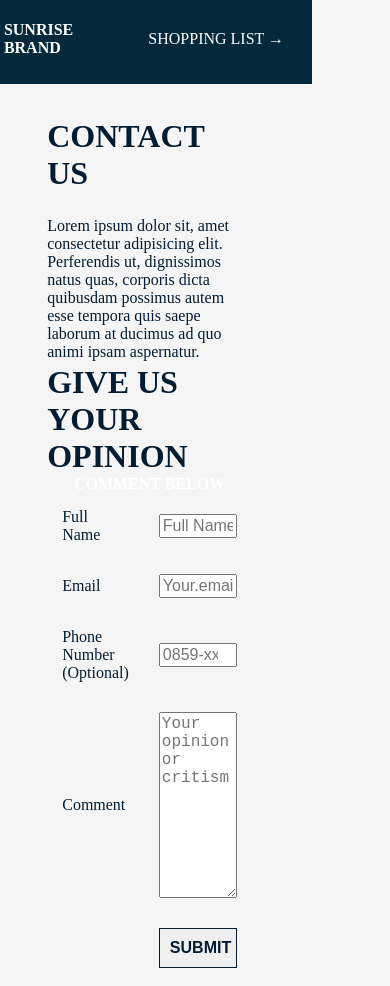
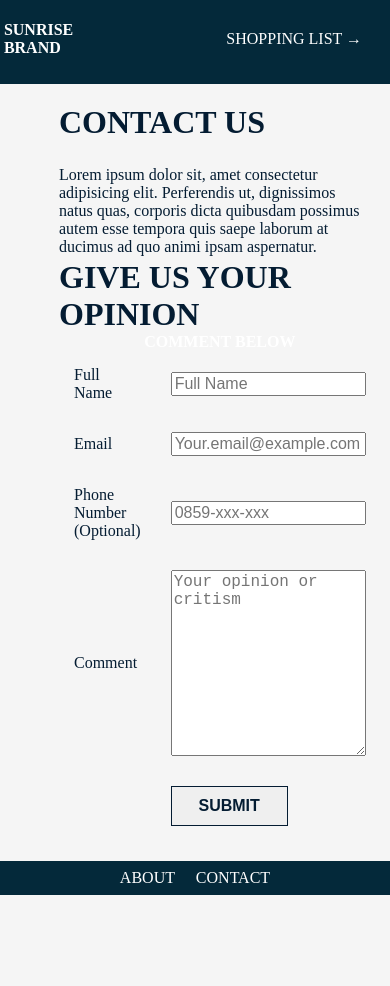
Before and after one commit to zettacamp-bagas-arisandi/bagas_zettacamp_catfish, a plain HTML site: page contact.html in a window 390 px wide. Shown: the top 986 px of the page. After the commit the page ends 895 px from the top, so only its background shows below. Drawn offline with Linux system fonts and the light colour scheme.

Commit message:
CSS day 6

```diff
--- a/assets/css/style.css
+++ b/assets/css/style.css
@@ -6,11 +6,6 @@
     max-width: 100%;
 }
 
-@media only screen and (max-width: 600px){
-    body{
-        width: 80vw;
-    }
-}
 body{
     background-color: whitesmoke;
 }
@@ -50,13 +45,13 @@ section.container{
 }
 
 .media{
-    width: 50%;
+    width: 50vw;
     padding-left: 5%;
 }
 
 .text-home{
-    width: 50%;
-    padding: 5% 5% 5% 0%;
+    width: 30vw;
+    padding: 2vw;
 }
 .text-home > h1 {
     color: #041C32;
@@ -108,7 +103,7 @@ section.container{
   }
 
   .card > img {
-    width: 300px;
+    width: 100vw;
   }
 
   footer{
@@ -156,7 +151,7 @@ span > a.home:hover, .btn:hover, .btn-submit:hover{
     padding: 10px 10px;
     border: 1px solid #041C32;
     transition: 0.3s;
-    width: 20vw;
+    width: 30vw;
 }
 
 .btn{
@@ -197,6 +192,41 @@ input:invalid {
     color: white;
   }
 
-input:disabled{
-    color: maroon;
+input:disabled:hover{
+    background-color: maroon;
+
 }
+
+@media only screen and (max-width: 600px){
+
+    *{
+        max-width: 100vw;
+    }
+    input[type=text], input[type=number], input[type=email], textarea{
+        color: #041C32;
+        width: 50vw;
+    }
+
+    .container{
+        width: 100% !important;
+    }
+
+    .media, .text-home{
+        margin: 0;
+        padding: 0;
+        width: 100%;
+        max-width: 100%;
+    }
+    .container-2{
+        margin: 0px;
+        width: 100% !important;
+    }
+
+    .card{
+        width: 100vw !important;
+    }
+
+    table{
+        width: 100% !important;
+    }
+}
```
Also changed, not shown: add-item.html (+1 -1 lines), index.html (+1 -1 lines).
